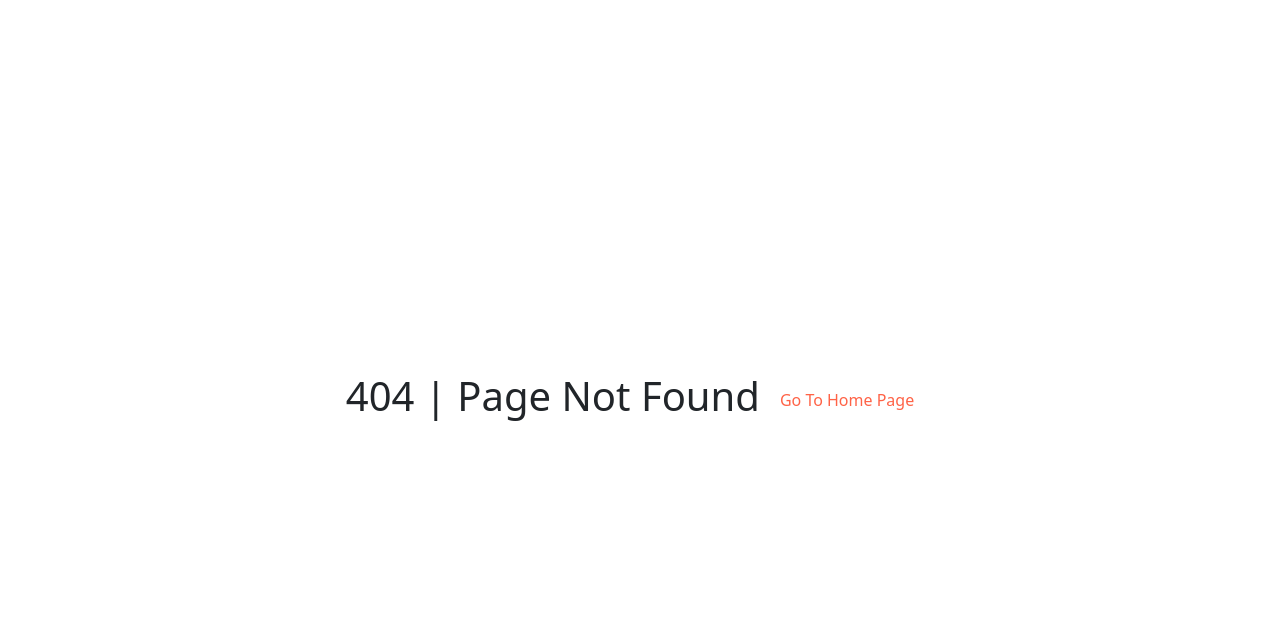
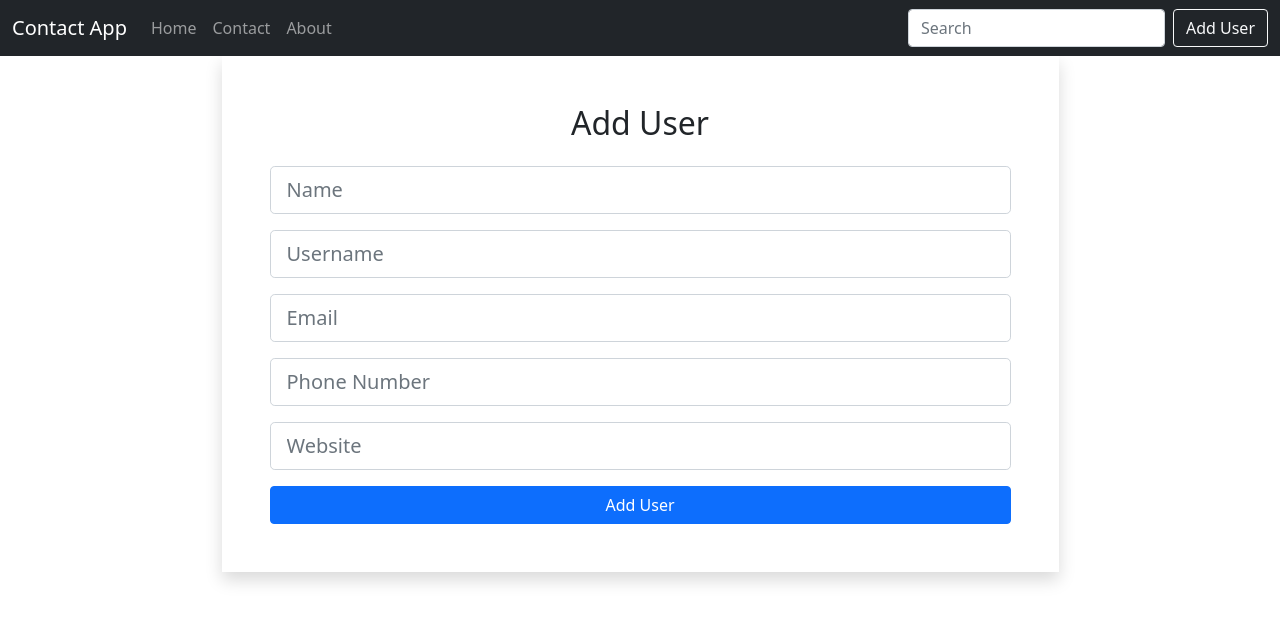
Before and after one commit to taiseen/react_user_crud_app, a React (Create React App) app: page /user/add in a window 1280 px wide. Before the commit this address had no page. Shown: the top 622 px of the page. Built offline with nearby package versions, Linux system fonts and the light colour scheme; data requests are answered from the project's data file.

Commit message:
User Add ==> OK

```diff
--- a/package.json
+++ b/package.json
@@ -8,6 +8,7 @@
     "@testing-library/user-event": "^12.1.10",
     "axios": "^0.21.1",
     "bootstrap": "^5.0.1",
+    "concurrently": "^6.2.0",
     "json-server": "^0.16.3",
     "react": "^17.0.2",
     "react-dom": "^17.0.2",
--- a/src/App.js
+++ b/src/App.js
@@ -7,6 +7,7 @@ import About from './components/About';
 import PageNotFound from "./components/PageNotFound";
 import NavBar from './components/NavBar';
 import UserContextProvider from "./components/Context/UserContext";
+import UserAdd from "./components/UserAdd";
 
 const App = () => {
 
@@ -18,6 +19,7 @@ const App = () => {
                     <Route path="/" exact component={Home} />
                     <Route path="/contact" component={Contact} />
                     <Route path="/about" component={About} />
+                    <Route path="/user/add" component={UserAdd} />
                     <Route component={PageNotFound} />
                 </Switch>
             </Router>
--- /dev/null
+++ b/src/components/BaseURL.js
@@ -0,0 +1 @@
+export const baseURL = 'http://localhost:8000/users';
--- a/src/components/Context/UserContext.js
+++ b/src/components/Context/UserContext.js
@@ -1,15 +1,12 @@
 import React, { createContext, useEffect, useState } from 'react';
 import axios from 'axios';
+import { baseURL } from '../BaseURL';
 
 export const UserContext = createContext();
 
 const UserContextProvider = ({ children }) => {
 
-    const baseURL = 'http://localhost:8000/users';
-
     const [users, setUsers] = useState([]);
-
-    console.log(users)
 
     useEffect(() => {
         loadUsers();
@@ -18,7 +15,7 @@ const UserContextProvider = ({ children }) => {
     // get all user from server...
     const loadUsers = async () => {
         const result = await axios.get(baseURL);
-        setUsers(result?.data);
+        setUsers(result?.data.reverse());
     }
 
     return (
--- a/src/components/Home.js
+++ b/src/components/Home.js
@@ -1,4 +1,5 @@
 import { useContext } from "react";
+import { Link } from "react-router-dom";
 import { UserContext } from './Context/UserContext';
 
 const Home = () => {
@@ -8,9 +9,38 @@ const Home = () => {
     return (
         <div className="container">
             <h1 className="py-4">Home</h1>
-            {
-                users && users.map(user => <li>{user.name}</li>)
-            }
+
+            <table className="table">
+                <thead className="table-dark">
+                    <tr>
+                        <th scope="col">ID</th>
+                        <th scope="col">Name</th>
+                        <th scope="col">Email</th>
+                        <th scope="col">Handle</th>
+                    </tr>
+                </thead>
+                <tbody>
+                    {
+                        users && users.map((user , index) => {
+
+                            const { name , email } = user;
+                            return (
+                                <tr key={index}>
+                                    <th scope="row">{index + 1}</th>
+                                    <td>{name}</td>
+                                    <td>{email}</td>
+                                    <td>
+                                        <Link to='' className="btn btn-primary">View</Link>
+                                        <Link to='' className="btn btn-outline-primary mx-2">Edit</Link>
+                                        <Link to='' className="btn btn-danger">Delete</Link>
+                                    </td>
+                                </tr>
+                            );
+                        })
+                    }
+
+                </tbody>
+            </table>
         </div>
     );
 };
--- a/src/components/NavBar.js
+++ b/src/components/NavBar.js
@@ -1,5 +1,6 @@
 import React from 'react';
-import { NavLink } from 'react-router-dom';
+import { Link, NavLink } from 'react-router-dom';
+// NavLink use as like active link
 
 const NavBar = () => {
     return (
@@ -30,12 +31,14 @@ const NavBar = () => {
                         </li>
                     </ul>
                     <form className="d-flex">
-                        <input className="form-control me-2" type="search" placeholder="Search" aria-label="Search" />
-                        <button className="btn btn-outline-success" type="submit">Search</button>
+                        <input className="form-control" type="search" placeholder="Search" />
                     </form>
                 </div>
+
+                <Link to='/user/add' className="btn btn-outline-light ms-2">Add User</Link>
             </div>
-        </nav>);
+        </nav>
+    );
 };
 
 export default NavBar;
--- /dev/null
+++ b/src/components/UserAdd.js
@@ -0,0 +1,89 @@
+import { useState } from "react";
+import { useHistory } from "react-router-dom";
+import axios from 'axios';
+import { baseURL } from './BaseURL';
+
+const UserAdd = () => {
+
+    const [user, setUser] = useState({
+        name: '',
+        userName: '',
+        email: '',
+        phone: '',
+        website: ''
+    });
+
+    const history = useHistory();
+
+    const { name, userName, email, phone, website } = user;
+
+    //take all input from input fields
+    const handleInputFields = e => {
+        setUser({ ...user, [e.target.name]: e.target.value });
+    }
+
+    const onSubmit = async e => {
+        e.preventDefault();
+        console.log(user)
+        await axios.post(baseURL, user);
+        history.push('/');
+    }
+
+    return (
+        <div className="container">
+            <div className="w-75 mx-auto shadow p-5">
+                <h2 className="text-center mb-4">Add User</h2>
+                <form onSubmit={onSubmit}>
+                    <div className="form-group mb-3">
+                        <input
+                            type="text"
+                            name="name"
+                            value={name}
+                            onChange={e => handleInputFields(e)}
+                            placeholder="Name"
+                            className="form-control form-control-lg" />
+                    </div>
+                    <div className="form-group mb-3">
+                        <input
+                            type="text"
+                            name="userName"
+                            value={userName}
+                            onChange={e => handleInputFields(e)}
+                            placeholder="Username"
+                            className="form-control form-control-lg" />
+                    </div>
+                    <div className="form-group mb-3">
+                        <input
+                            type="text"
+                            name="email"
+                            value={email}
+                            onChange={e => handleInputFields(e)}
+                            placeholder="Email"
+                            className="form-control form-control-lg" />
+                    </div>
+                    <div className="form-group mb-3">
+                        <input
+                            type="text"
+                            name="phone"
+                            value={phone}
+                            onChange={e => handleInputFields(e)}
+                            placeholder="Phone Number"
+                            className="form-control form-control-lg" />
+                    </div>
+                    <div className="form-group mb-3">
+                        <input
+                            type="text"
+                            name="website"
+                            value={website}
+                            onChange={e => handleInputFields(e)}
+                            placeholder="Website"
+                            className="form-control form-control-lg" />
+                    </div>
+                    <button type="submit" className="btn btn-primary w-100">Add User</button>
+                </form>
+            </div>
+        </div>
+    );
+};
+
+export default UserAdd;
--- a/src/db/db.json
+++ b/src/db/db.json
@@ -1,5 +1,5 @@
 {
-  "users" : [
+  "users": [
     {
       "id": 1,
       "name": "Leanne Graham",
@@ -229,6 +229,22 @@
         "catchPhrase": "Centralized empowering task-force",
         "bs": "target end-to-end models"
       }
+    },
+    {
+      "name": "taiseen",
+      "userName": "Taiseen",
+      "email": "taiseen.cse@gmail.com",
+      "phone": "01717416412",
+      "website": "www.taiseen.com",
+      "id": 15
+    },
+    {
+      "name": "taiseen",
+      "userName": "Taiseen",
+      "email": "alex@gmail.com",
+      "phone": "0123456789",
+      "website": "www.taiseen.com",
+      "id": 16
     }
   ]
 }
```
Also changed, not shown: src/components/UserEdit.js (added, +10 -0 lines), 2 other files (tests, documents, lock files or other folders).
